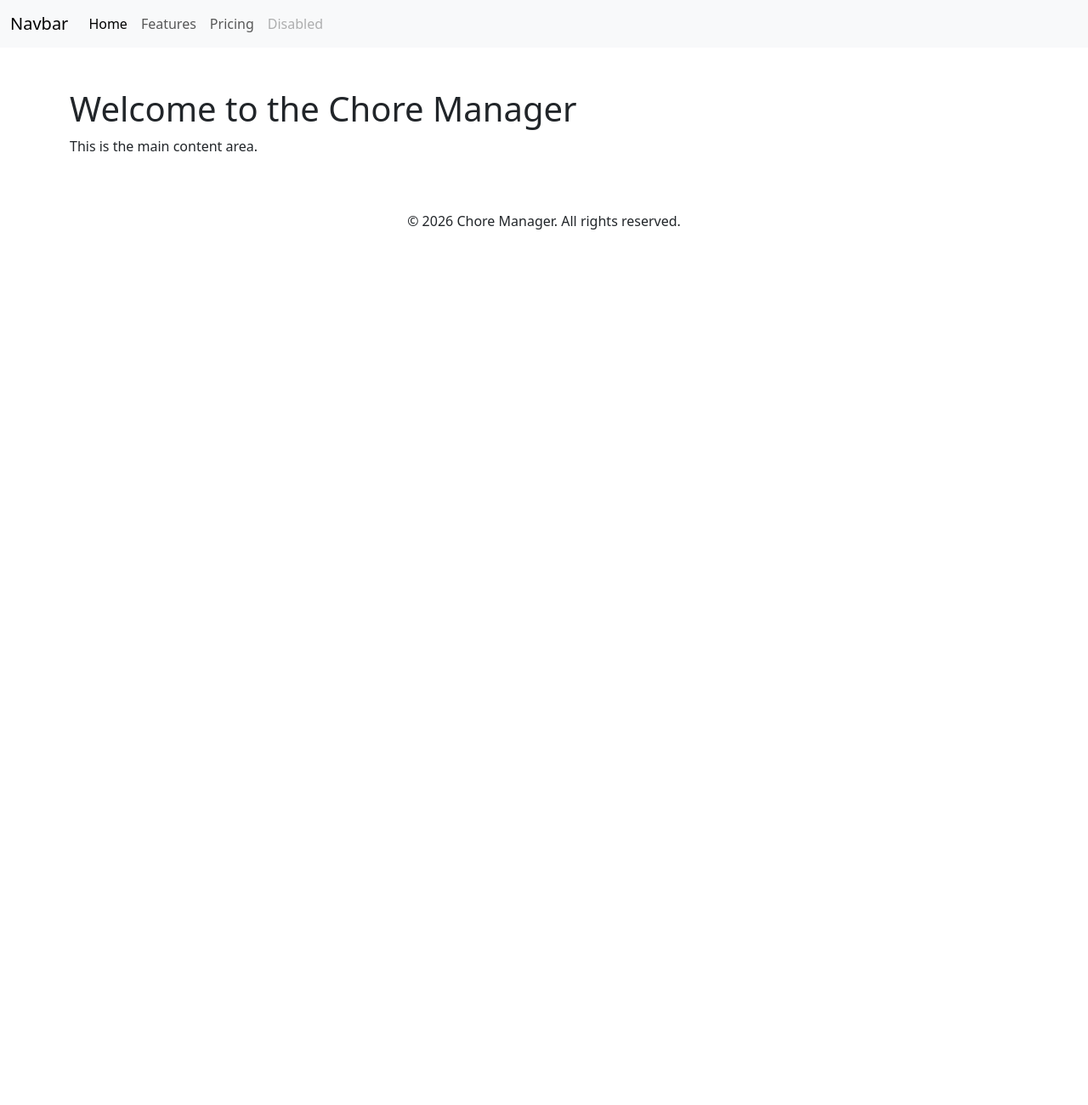
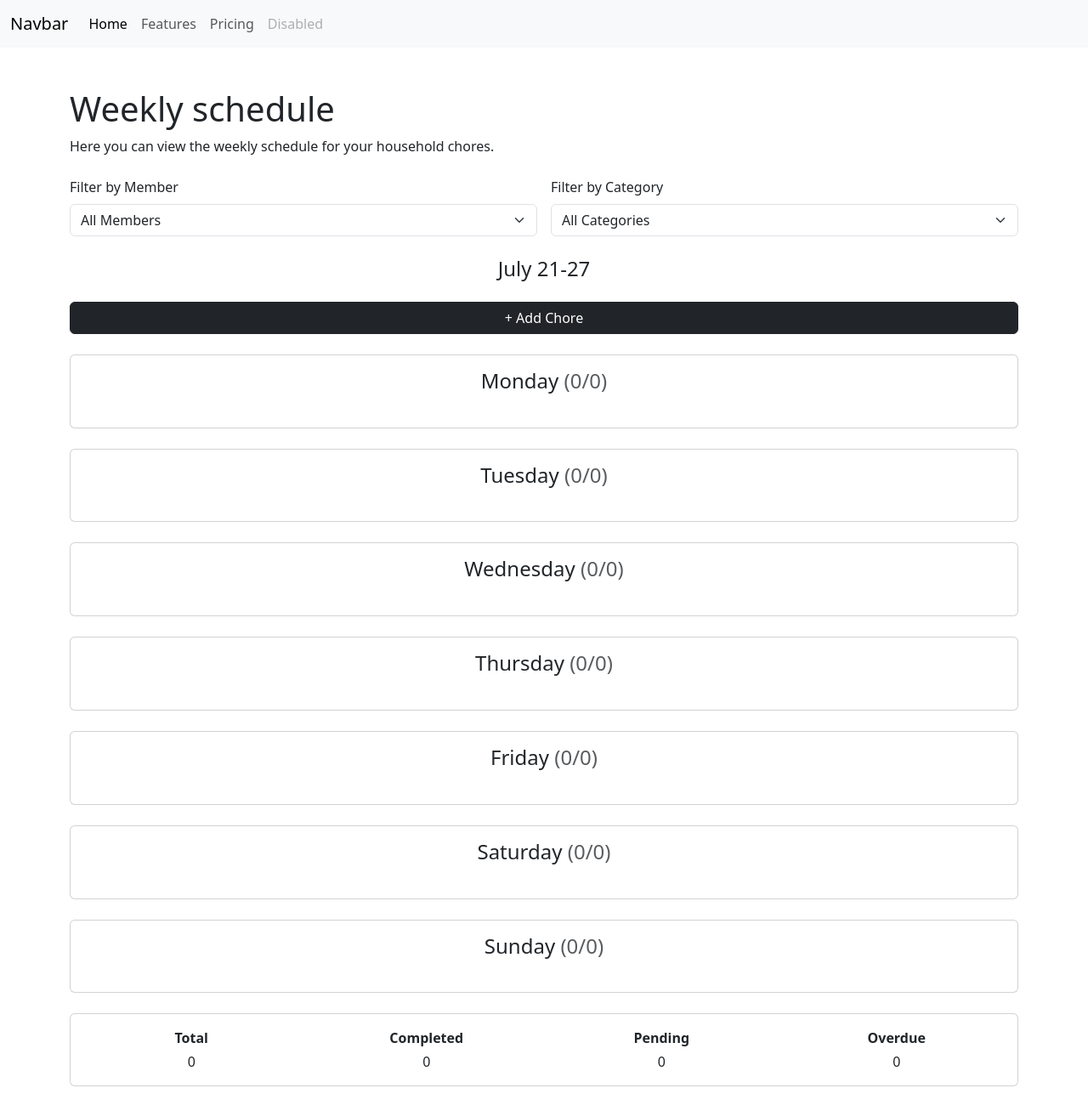
Before and after one commit to ShaneTaylor-IT/MSP2, a plain HTML site: page schedule.html in a window 1280 px wide. Shown: the top 1300 px of the page at 85% size. Before the commit the page ends 800 px from the top, so only its background shows below. Drawn offline with nearby package versions, Linux system fonts and the light colour scheme.

Commit message:
Added structure for schedule page, further edits and customisation to come after all html structure complete.

```diff
--- a/schedule.html
+++ b/schedule.html
@@ -44,11 +44,115 @@
         </div>
     </nav>
 
-    <!-- Main content -->
-     <main class="container my-5">
-        <h1>Welcome to the Chore Manager</h1>
-        <p>This is the main content area.</p>
-     </main>
+<!-- Main content -->
+<main class="container my-5">
+
+    <section class="mb-4">
+        <h1>Weekly schedule</h1>
+        <p>Here you can view the weekly schedule for your household chores.</p>
+    </section>
+
+    <!-- Filters -->
+    <section class="mb-4">
+        <div class="row g-3">
+            <div class="col-md-6">
+                <label for="filterMember" class="form-label">Filter by Member</label>
+                <select id="filterMember" class="form-select">
+                    <option value="">All Members</option>
+                </select>
+            </div>
+            <div class="col-md-6">
+                <label for="filterCategory" class="form-label">Filter by Category</label>
+                <select id="filterCategory" class="form-select">
+                    <option value="">All Categories</option>
+                </select>
+            </div>
+        </div>
+    </section>
+
+    <!-- Week Range -->
+    <section class="mb-4 text-center">
+        <h4 class="mb-0" id="weekRange">July 21-27</h4>
+    </section>
+
+    <!-- Add Chore Button -->
+    <section class="mb-4">
+        <button class="btn btn-dark w-100">+ Add Chore</button>
+    </section>
+
+    <!-- Weekly schedule list -->
+    <section id="weeklySchedule">
+
+        <!-- Monday -->
+        <div class="day-block card mb-4 p-3">
+            <h4 class="mb-2 text-center">Monday <span class="text-muted">(0/0)</span></h4>
+            <div class="mt-3" data-day="monday"></div>
+        </div>
+
+        <!-- Tuesday -->
+        <div class="day-block card mb-4 p-3">
+            <h4 class="mb-2 text-center">Tuesday <span class="text-muted">(0/0)</span></h4>
+            <div class="mt-3" data-day="tuesday"></div>
+        </div>
+
+        <!-- Wednesday -->
+        <div class="day-block card mb-4 p-3">
+            <h4 class="mb-2 text-center">Wednesday <span class="text-muted">(0/0)</span></h4>
+            <div class="mt-3" data-day="wednesday"></div>
+        </div>
+
+        <!-- Thursday -->
+        <div class="day-block card mb-4 p-3">
+            <h4 class="mb-2 text-center">Thursday <span class="text-muted">(0/0)</span></h4>
+            <div class="mt-3" data-day="thursday"></div>
+        </div>
+
+        <!-- Friday -->
+        <div class="day-block card mb-4 p-3">
+            <h4 class="mb-2 text-center">Friday <span class="text-muted">(0/0)</span></h4>
+            <div class="mt-3" data-day="friday"></div>
+        </div>
+
+        <!-- Saturday -->
+        <div class="day-block card mb-4 p-3">
+            <h4 class="mb-2 text-center">Saturday <span class="text-muted">(0/0)</span></h4>
+            <div class="mt-3" data-day="saturday"></div>
+        </div>
+
+        <!-- Sunday -->
+        <div class="day-block card mb-4 p-3">
+            <h4 class="mb-2 text-center">Sunday <span class="text-muted">(0/0)</span></h4>
+            <div class="mt-3" data-day="sunday"></div>
+        </div>
+
+    </section>
+
+    <!-- Weekly Summary -->
+    <section class="mb-4" id="weeklySummary">
+        <div class="card p-3">
+            <div class="row text-center">
+                <div class="col">
+                    <p class="mb-1 fw-bold">Total</p>
+                    <span id="summaryTotal">0</span>
+                </div>
+                <div class="col">
+                    <p class="mb-1 fw-bold">Completed</p>
+                    <span id="summaryCompleted">0</span>
+                </div>
+                <div class="col">
+                    <p class="mb-1 fw-bold">Pending</p>
+                    <span id="summaryPending">0</span>
+                </div>
+                <div class="col">
+                    <p class="mb-1 fw-bold">Overdue</p>
+                    <span id="summaryOverdue">0</span>
+                </div>
+            </div>
+        </div>
+    </section>
+
+</main>
+
 
     <!-- Footer -->
     <footer class="mt-auto">
```
